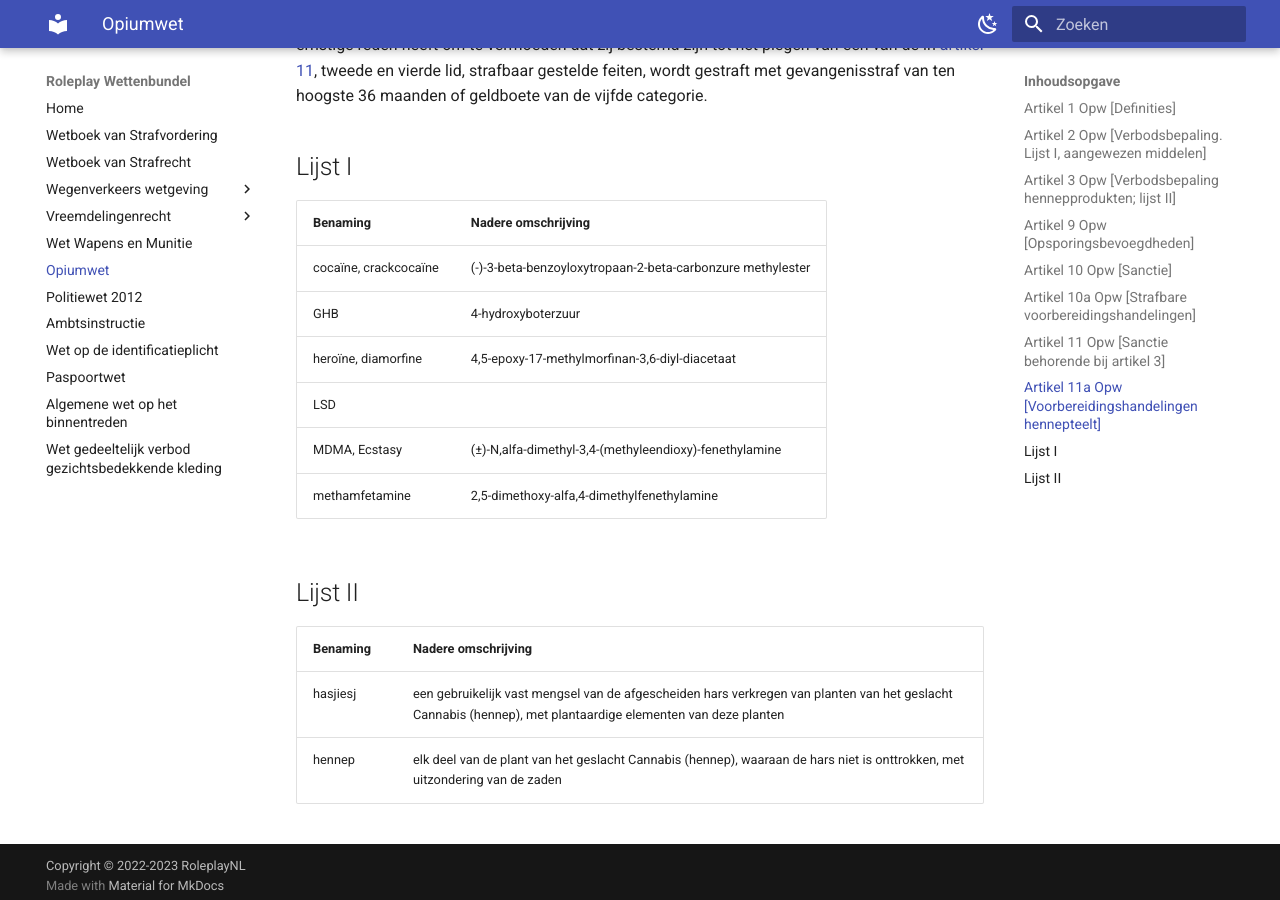
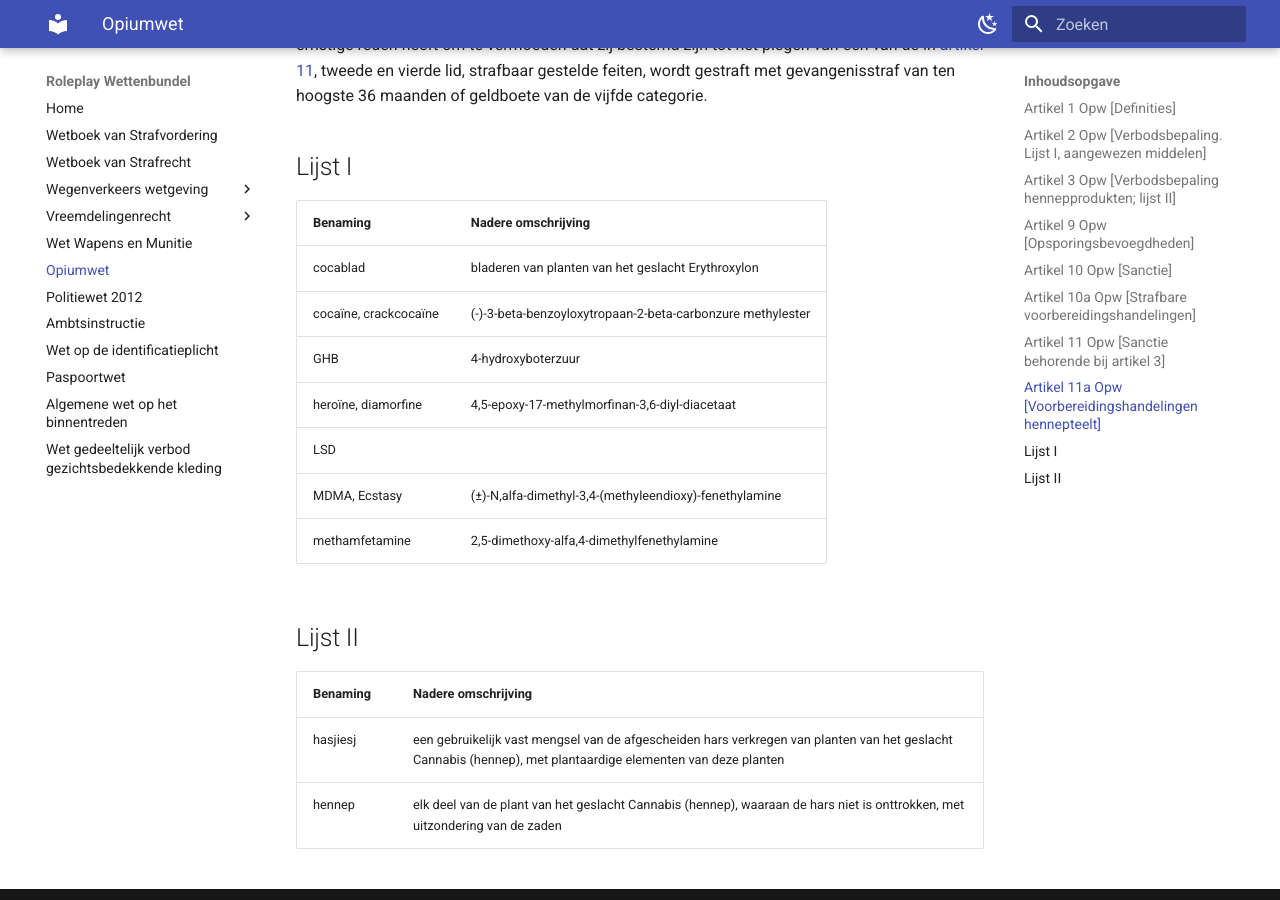
Before and after one commit to EnriqueFernandez20/FutureRP-Wettenbundel, an MkDocs documentation site: the page built from docs/opiumwet.md, in a window 1280 px wide and 900 px high, scrolled down 2848 px. Built offline with MkDocs 1.6.1 and Material for MkDocs 9.7.7, drawn with Linux system fonts in a browser that asks for light colours.

Commit message:
cocablad aan lijst I opw

```diff
--- a/docs/opiumwet.md
+++ b/docs/opiumwet.md
@@ -63,6 +63,7 @@ Hij die stoffen of voorwerpen bereidt, bewerkt, verwerkt, te koop aanbiedt, verk
 
 | Benaming              | Nadere omschrijving                                        |
 | --------------------- | ---------------------------------------------------------- |
+| cocablad              | bladeren van planten van het geslacht Erythroxylon         |
 | cocaïne, crackcocaïne | (-)-3-beta-benzoyloxytropaan-2-beta-carbonzure methylester |
 | GHB                   | 4-hydroxyboterzuur                                         |
 | heroïne, diamorfine   | 4,5-epoxy-17-methylmorfinan-3,6-diyl-diacetaat             |
```
